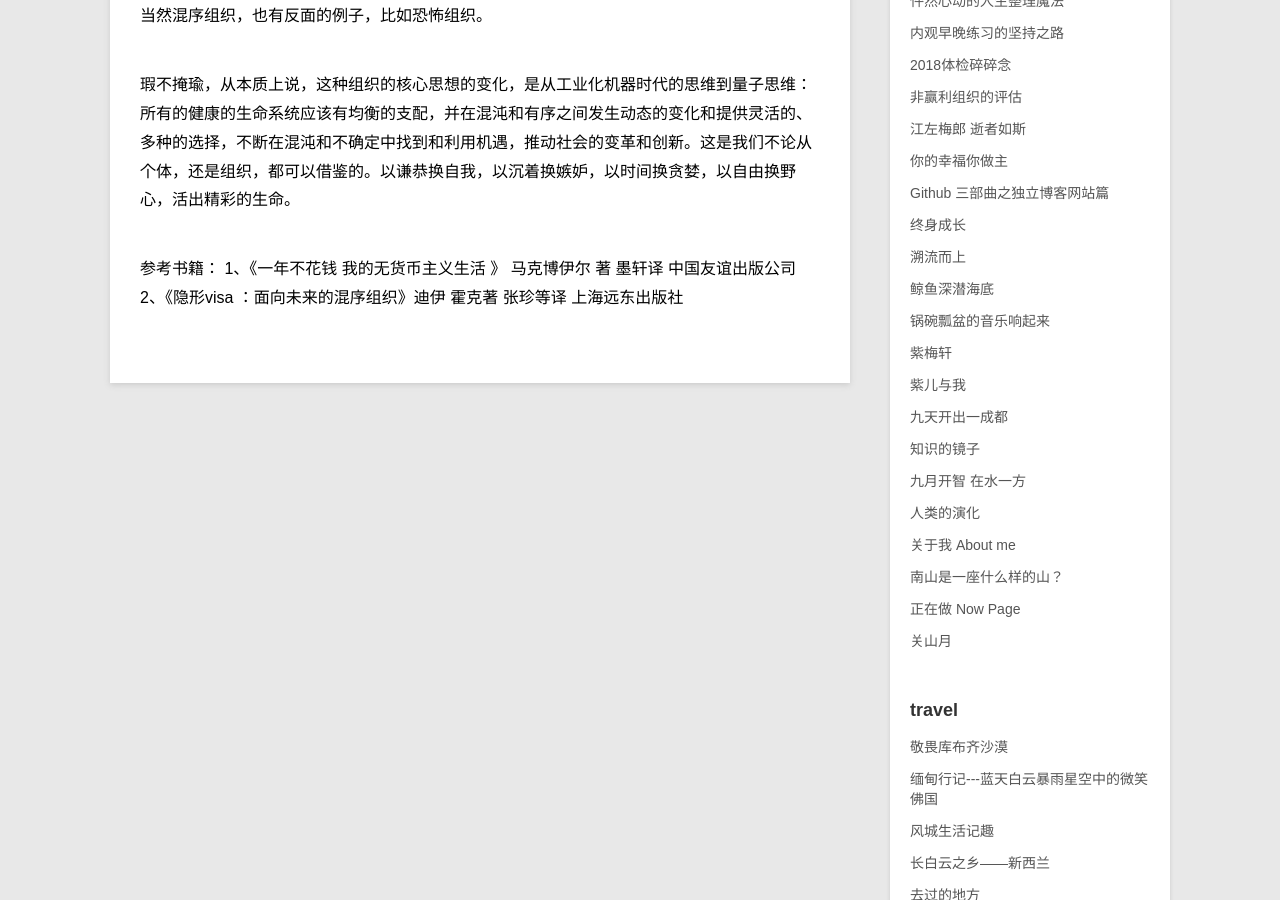
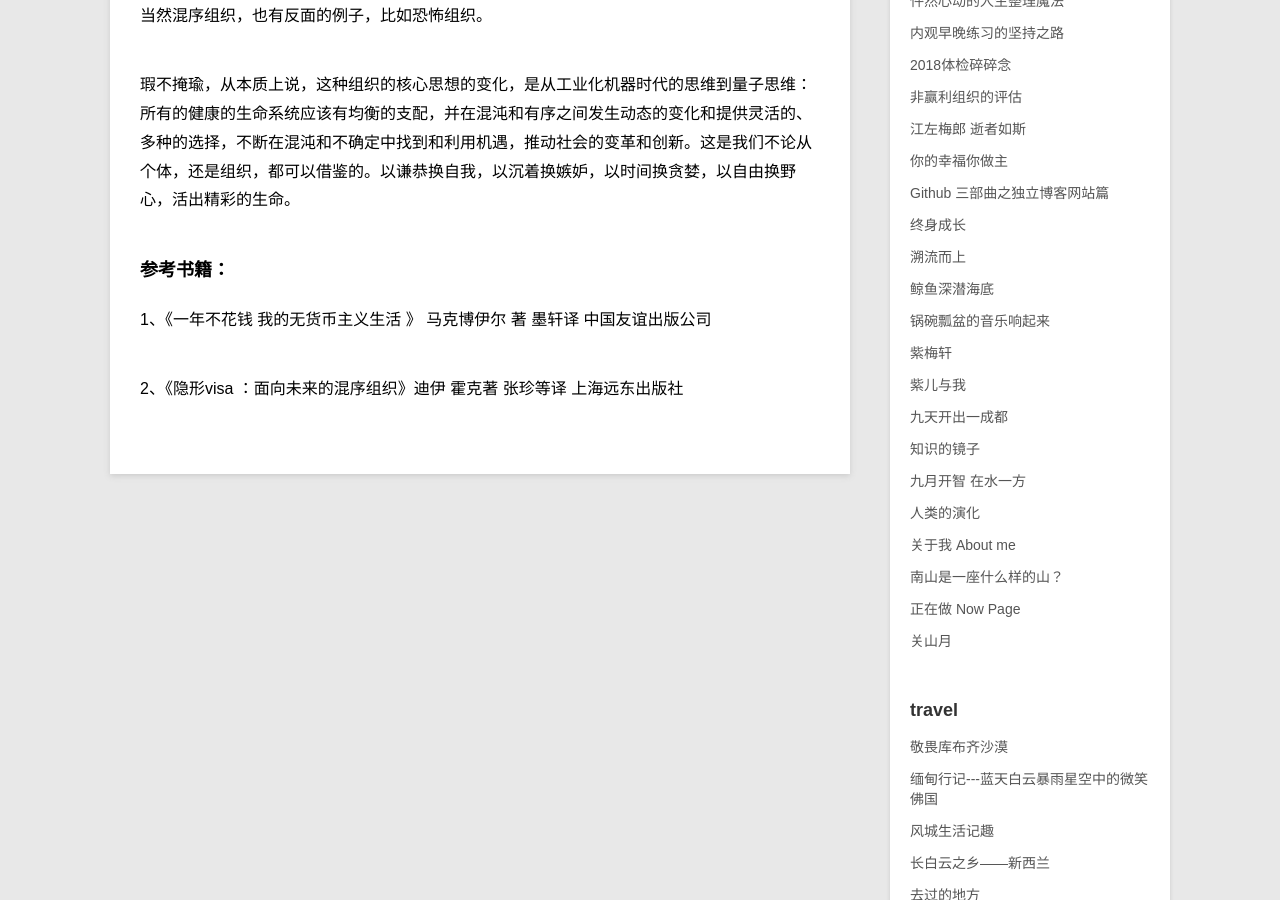
Before and after one commit to violettianjie/violettianjie.github.io, a Jekyll site: the page built from _posts/blog/2021-01-23-currency.md, in a window 1280 px wide and 900 px high, scrolled down 2148 px. Built offline with Jekyll 4.4.1, drawn with Linux system fonts in a browser that asks for light colours.

```diff
--- a/_posts/blog/2021-01-23-currency.md
+++ b/_posts/blog/2021-01-23-currency.md
@@ -44,6 +44,8 @@ VISA的组织，更像一种社群组织，本质是价值的非货币性交换
 
 瑕不掩瑜，从本质上说，这种组织的核心思想的变化，是从工业化机器时代的思维到量子思维：所有的健康的生命系统应该有均衡的支配，并在混沌和有序之间发生动态的变化和提供灵活的、多种的选择，不断在混沌和不确定中找到和利用机遇，推动社会的变革和创新。这是我们不论从个体，还是组织，都可以借鉴的。以谦恭换自我，以沉着换嫉妒，以时间换贪婪，以自由换野心，活出精彩的生命。
 
-参考书籍：
+### 参考书籍：
+
 1、《一年不花钱 我的无货币主义生活 》 马克博伊尔 著 墨轩译 中国友谊出版公司
+
 2、《隐形visa ：面向未来的混序组织》迪伊 霍克著 张珍等译  上海远东出版社
```
